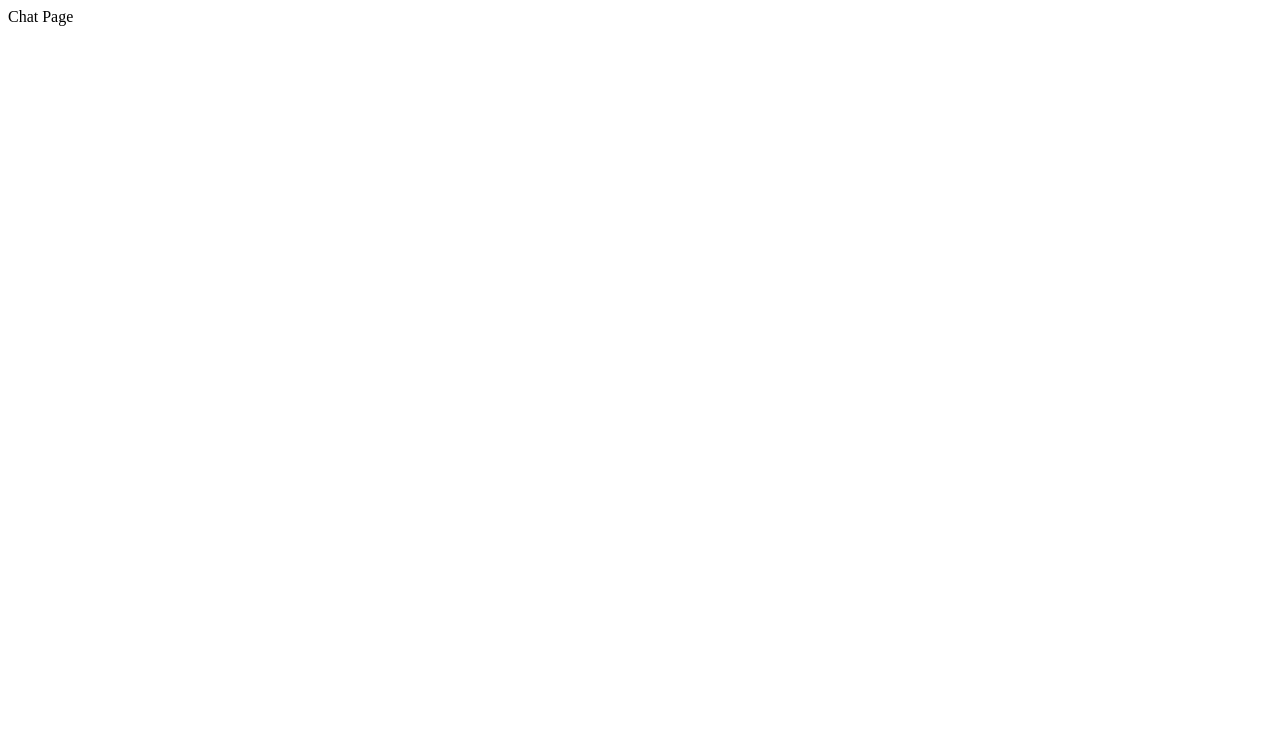
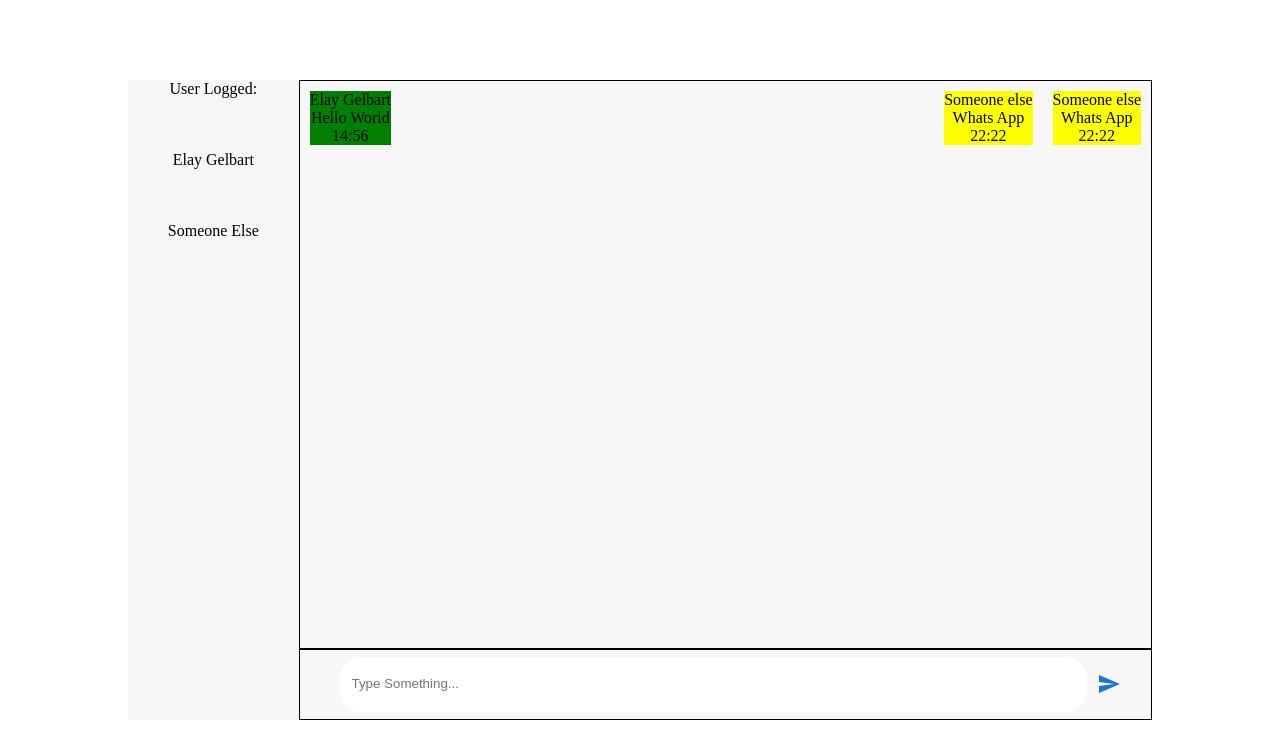
Before and after one commit to ElayGelbart/ReactChatRoom, a React (Create React App) app in the folder client/: page /chat in a window 1280 px wide. Shown: the top 732 px of the page. Built offline with nearby package versions, Linux system fonts and the light colour scheme.

Commit message:
Chat Page

```diff
--- /dev/null
+++ b/client/src/components/App.css
@@ -0,0 +1,11 @@
+* {
+  margin: 0;
+  padding: 0;
+}
+
+body {
+  height: 100vh;
+  display: flex;
+  justify-content: center;
+  align-items: center;
+}
--- a/client/src/components/App.jsx
+++ b/client/src/components/App.jsx
@@ -1,5 +1,6 @@
 import React from "react";
 import { Routes, Route } from "react-router-dom";
+import "./App.css";
 import LoginPage from "./loginroom/LoginPage";
 import ChatPage from "./chatroom/ChatPage";
 
--- /dev/null
+++ b/client/src/components/chatroom/ChatLog.jsx
@@ -0,0 +1,26 @@
+import React from "react";
+import Messeage from "./Messeage";
+export default function ChatLog() {
+  return (
+    <div id="ChatLog">
+      <Messeage
+        classOfCreator="myMsg"
+        msgAuthor="Elay Gelbart"
+        msgText="Hello World"
+        msgTime="14:56"
+      />
+      <Messeage
+        classOfCreator="otherMsg"
+        msgAuthor="Someone else"
+        msgText="Whats App"
+        msgTime="22:22"
+      />
+      <Messeage
+        classOfCreator="otherMsg"
+        msgAuthor="Someone else"
+        msgText="Whats App"
+        msgTime="22:22"
+      />
+    </div>
+  );
+}
--- a/client/src/components/chatroom/ChatPage.jsx
+++ b/client/src/components/chatroom/ChatPage.jsx
@@ -1,5 +1,17 @@
 import React from "react";
+import "./chatroom.css";
+import UsersLoggedContainer from "./UsersLoggedContainer";
+import SendChatContainer from "./SendChatContainer";
+import ChatLog from "./ChatLog";
 
 export default function ChatPage() {
-  return <div>Chat Page</div>;
+  return (
+    <div>
+      <div id="chatContainer">
+        <UsersLoggedContainer />
+        <SendChatContainer />
+        <ChatLog />
+      </div>
+    </div>
+  );
 }
--- /dev/null
+++ b/client/src/components/chatroom/Messeage.jsx
@@ -0,0 +1,11 @@
+import React from "react";
+
+export default function Messeage(props) {
+  return (
+    <div className={props.classOfCreator}>
+      <p>{props.msgAuthor}</p>
+      <p>{props.msgText}</p>
+      <p>{props.msgTime}</p>
+    </div>
+  );
+}
--- /dev/null
+++ b/client/src/components/chatroom/SendChatContainer.jsx
@@ -0,0 +1,13 @@
+import React from "react";
+import SendIcon from "@mui/icons-material/Send";
+
+export default function SendChatContainer() {
+  return (
+    <div id="SendChatContainer">
+      <div id="inputChatDiv">
+        <input id="inputSendChat" type="text" placeholder="Type Something..." />
+      </div>
+      <SendIcon color="primary" style={{ cursor: "pointer" }} />
+    </div>
+  );
+}
--- /dev/null
+++ b/client/src/components/chatroom/UsernameLogged.jsx
@@ -0,0 +1,9 @@
+import React from "react";
+
+export default function UsernameLogged(props) {
+  return (
+    <div>
+      <span>{props.username}</span>
+    </div>
+  );
+}
--- /dev/null
+++ b/client/src/components/chatroom/UsersLoggedContainer.jsx
@@ -0,0 +1,11 @@
+import React from "react";
+import UsernameLogged from "./UsernameLogged";
+export default function UsersLoggedContainer() {
+  return (
+    <>
+      <p>User Logged:</p>
+      <UsernameLogged username="Elay Gelbart" />
+      <UsernameLogged username="Someone Else" />
+    </>
+  );
+}
--- /dev/null
+++ b/client/src/components/chatroom/chatroom.css
@@ -0,0 +1,89 @@
+#chatContainer {
+  height: 80vh;
+  width: 80vw;
+  display: grid;
+  background-color: #f7f7f7;
+  grid-template-columns: 1fr 1fr 1fr 1fr 1fr 1fr;
+  grid-template-rows: 1fr 1fr 1fr 1fr 1fr 1fr 1fr 1fr 1fr;
+  gap: 0px 0px;
+  grid-template-areas:
+    "UsersLoggedContainer ChatLog ChatLog ChatLog ChatLog ChatLog"
+    "UsersLoggedContainer ChatLog ChatLog ChatLog ChatLog ChatLog"
+    "UsersLoggedContainer ChatLog ChatLog ChatLog ChatLog ChatLog"
+    "UsersLoggedContainer ChatLog ChatLog ChatLog ChatLog ChatLog"
+    "UsersLoggedContainer ChatLog ChatLog ChatLog ChatLog ChatLog"
+    "UsersLoggedContainer ChatLog ChatLog ChatLog ChatLog ChatLog"
+    "UsersLoggedContainer ChatLog ChatLog ChatLog ChatLog ChatLog"
+    "UsersLoggedContainer ChatLog ChatLog ChatLog ChatLog ChatLog"
+    "UsersLoggedContainer SendChatContainer SendChatContainer SendChatContainer SendChatContainer SendChatContainer";
+}
+#UsersLoggedContainer {
+  grid-area: UsersLoggedContainer;
+  border: 1px solid black;
+}
+#SendChatContainer {
+  grid-area: SendChatContainer;
+  border: 1px solid black;
+  display: flex;
+  justify-content: center;
+  align-items: center;
+}
+#ChatLog {
+  grid-area: ChatLog;
+  border: 1px solid black;
+}
+
+#inputChatDiv {
+  padding: 9px 12px 11px;
+  margin: 5px 10px;
+  border-radius: 21px;
+  background-color: white;
+  height: 50%;
+  display: inline-block;
+  width: 85%;
+}
+
+#inputSendChat {
+  text-align: left;
+  height: 100%;
+  width: 80%;
+  border: none;
+  display: block;
+}
+
+#inputSendChat:focus {
+  outline: none;
+}
+.myMsg {
+  position: relative;
+  background-color: green;
+  margin: 10px;
+  float: left;
+}
+.myMsg::before {
+  width: 15px;
+  background-color: green;
+  position: absolute;
+  left: -5px;
+  top: 0px;
+  border-bottom-left-radius: 50px;
+  content: "";
+  display: block;
+}
+
+.otherMsg {
+  position: relative;
+  background-color: yellow;
+  margin: 10px;
+  float: right;
+}
+.otherMsg::before {
+  width: 15px;
+  background-color: green;
+  position: absolute;
+  left: -5px;
+  top: 0px;
+  border-bottom-left-radius: 50px;
+  content: "";
+  display: block;
+}
--- a/client/src/components/loginroom/LoginPage.jsx
+++ b/client/src/components/loginroom/LoginPage.jsx
@@ -1,5 +1,24 @@
 import React from "react";
+import { Link } from "react-router-dom";
+import "./loginroom.css";
+import TextField from "@mui/material/TextField";
+import Button from "@mui/material/Button";
 
 export default function LoginPage() {
-  return <div>Login Page</div>;
+  return (
+    <div id="loginContainer">
+      <h1>Login Page</h1>
+      <div>
+        <TextField
+          id="loginInput"
+          label="UserName"
+          variant="outlined"
+          helperText="Some important text"
+        />
+        <Link to="/chat" style={{ textDecoration: "none" }}>
+          <Button variant="contained">Login</Button>
+        </Link>
+      </div>
+    </div>
+  );
 }
--- /dev/null
+++ b/client/src/components/loginroom/loginroom.css
@@ -0,0 +1,10 @@
+* {
+  text-align: center;
+}
+#loginContainer {
+  width: 50vw;
+  height: 50vh;
+  padding: 5px;
+  margin: 0 auto;
+  background-color: gray;
+}
```
